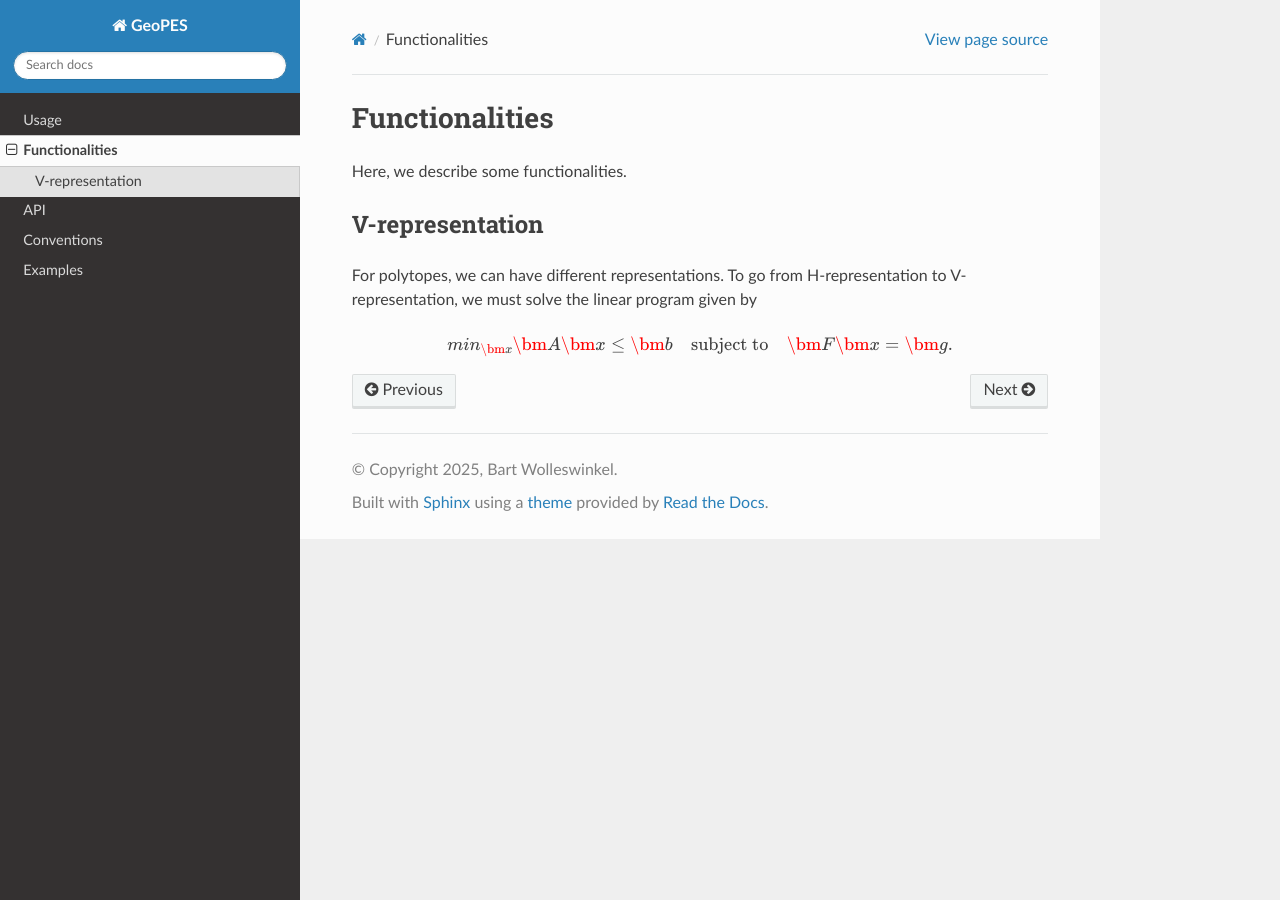
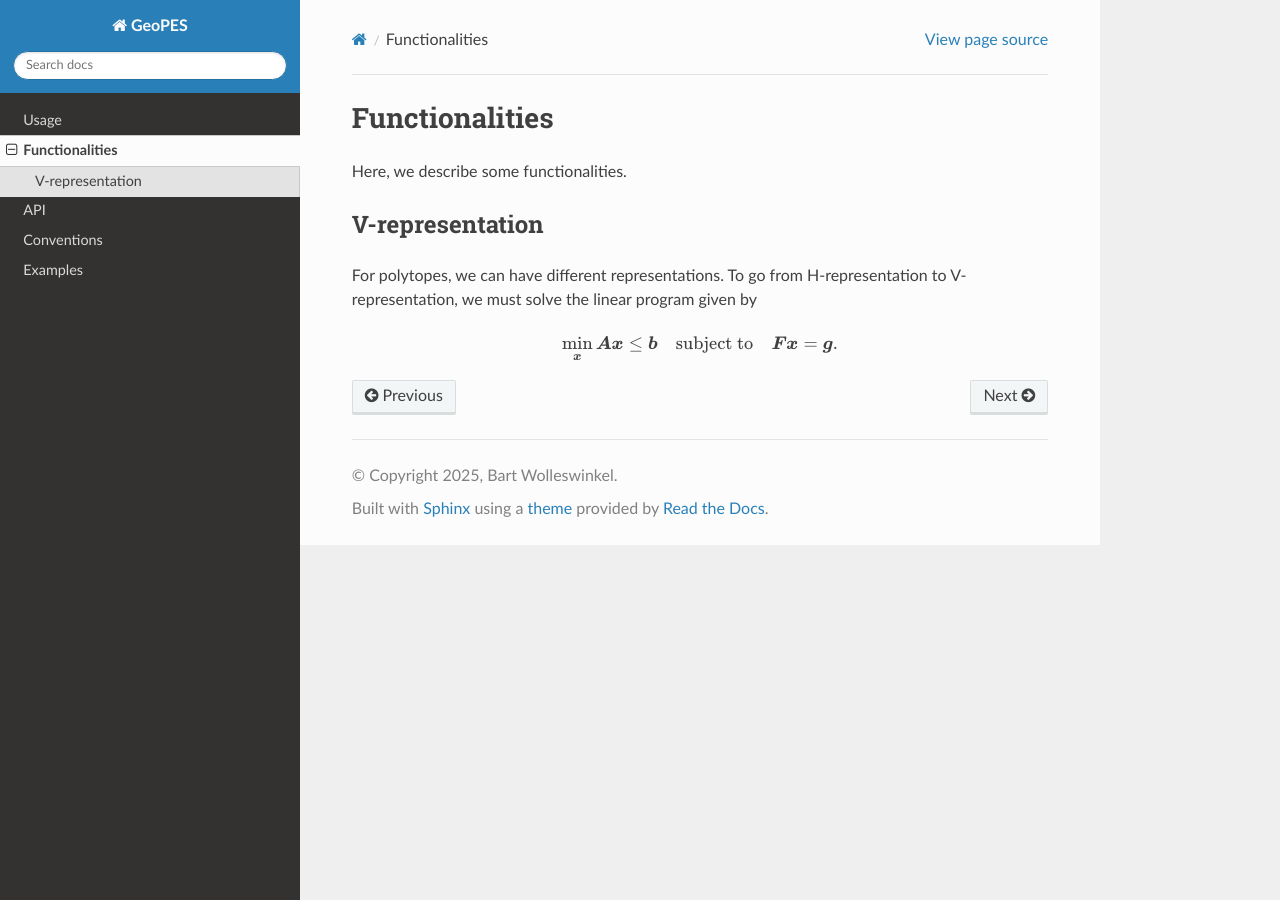
Before and after one commit to bwolleswinkel/geopes, a Sphinx documentation site: the page built from docs/source/functionalities.rst, in a window 1280 px wide. Built offline with Sphinx 7.4.7 and the Read the Docs theme 3.1.0, drawn with Linux system fonts in a browser that asks for light colours.

Commit message:
Changed \bm to \boldsymbol, as \bm package is not included

```diff
--- a/docs/source/conventions.rst
+++ b/docs/source/conventions.rst
@@ -1,7 +1,7 @@
 Conventions
 ===========
 
-Just like many other packages, GeoPES uses some conventions. We stick to the conventions from Numpy, which uses **row-major ordering**. This means that, e.g., a list of vertices ``verts`` with :math:`m` vertices :math:`\bm{x} \in \mathbb{R}^{n}` will be a Numpy array such that ``verts.shape == (m, n)``. This is so we can use the following idiom::
+Just like many other packages, GeoPES uses some conventions. We stick to the conventions from Numpy, which uses **row-major ordering**. This means that, e.g., a list of vertices ``verts`` with :math:`m` vertices :math:`\boldsymbol{x} \in \mathbb{R}^{n}` will be a Numpy array such that ``verts.shape == (m, n)``. This is so we can use the following idiom::
 
    for vert in poly.verts:
       print(vert)
--- a/docs/source/functionalities.rst
+++ b/docs/source/functionalities.rst
@@ -9,4 +9,4 @@ V-representation
 
 For polytopes, we can have different representations. To go from H-representation to V-representation, we must solve the linear program given by
 
-.. math:: min_{\bm{x}} \bm{A} \bm{x} \leq \bm{b} \quad \text{subject to} \quad \bm{F} \bm{x} = \bm{g}.
+.. math:: \min_{\boldsymbol{x}} \boldsymbol{A} \boldsymbol{x} \leq \boldsymbol{b} \quad \text{subject to} \quad \boldsymbol{F} \boldsymbol{x} = \boldsymbol{g}.
```
